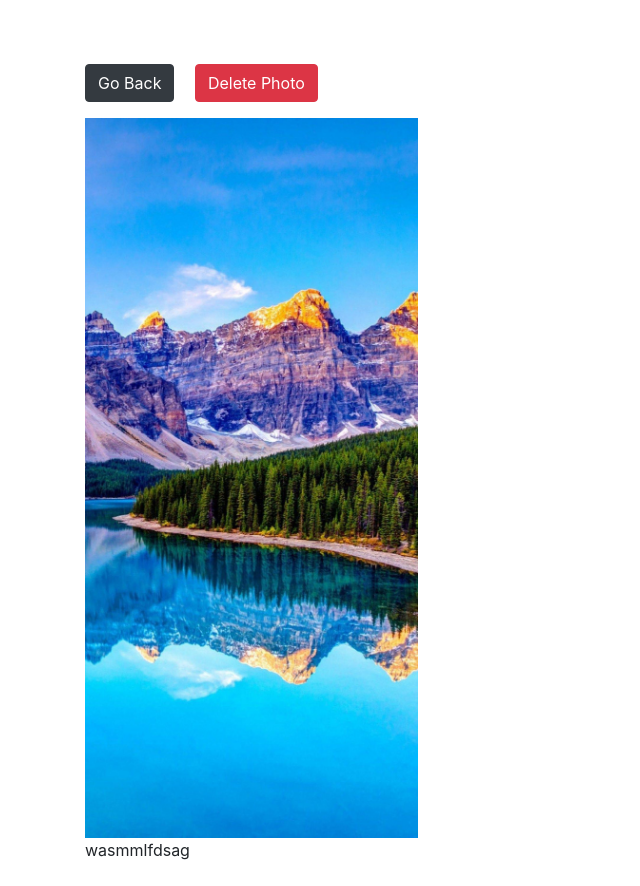
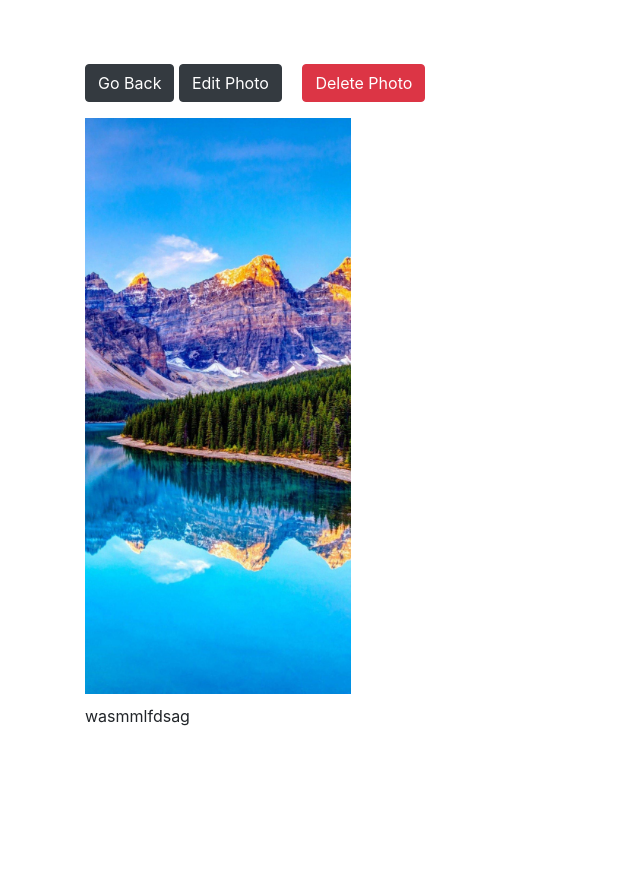
Before and after one commit to gautamsood15/Photoshare, a Django app: page /photo/1/ in a window 1280 px wide. Shown: the whole page, without its empty margins (0-640 px from the left). Run offline with Django 4.2, Linux system fonts and the light colour scheme; data comes from the database, SQL or seed files in the repository.

Commit message:
setting up edit buttons

```diff
--- a/photos/templates/photos/add.html
+++ b/photos/templates/photos/add.html
@@ -4,7 +4,7 @@
     <meta charset="UTF-8">
     <meta http-equiv="X-UA-Compatible" content="IE=edge">
     <meta name="viewport" content="width=device-width, initial-scale=1.0">
-    <title>Add Photo</title>
+    <title>Photoshare</title>
 
     <link rel="stylesheet" href="https://cdn.jsdelivr.net/npm/bootstrap@4.0.0/dist/css/bootstrap.min.css" integrity="sha384-Gn5384xqQ1aoWXA+058RXPxPg6fy4IWvTNh0E263XmFcJlSAwiGgFAW/dAiS6JXm" crossorigin="anonymous">
 
--- a/photos/templates/photos/photo.html
+++ b/photos/templates/photos/photo.html
@@ -3,12 +3,18 @@
 <head>
     <meta charset="UTF-8">
     <meta http-equiv="X-UA-Compatible" content="IE=edge">
-    <title>Photo</title>
+    <title>Photoshare</title>
     <meta name="viewport" content="width=device-width, initial-scale=1.0">
 
 
     <link rel="stylesheet" href="https://cdn.jsdelivr.net/npm/bootstrap@4.0.0/dist/css/bootstrap.min.css" integrity="sha384-Gn5384xqQ1aoWXA+058RXPxPg6fy4IWvTNh0E263XmFcJlSAwiGgFAW/dAiS6JXm" crossorigin="anonymous">
 
+    <style>
+        #desc {
+            margin-top: 10px;
+
+        }
+    </style>
 
 
 </head>
@@ -19,17 +25,17 @@
 
                 <form method="POST" enctype="multipart/form-data">
                 {% csrf_token %}
-                <a href="{% url 'gallery' %}" class="btn btn-dark my-3">Go Back</a>
-
-
-                <button type="submit" class="btn btn-danger m-3">Delete Photo</button>
+                    <a href="{% url 'gallery' %}" class="btn btn-dark my-3">Go Back</a>
+                    <a href="{% url 'edit' %}" class="btn btn-dark my-3">Edit Photo</a>
+                    <button type="submit" class="btn btn-danger m-3">Delete Photo</button>
                 </form>
 
                 <div style="height: 90vh;">
 
-                    <img style="max-width: 100%; max-height: 100%;" src="{{photo.image.url}}">
+                    <img style="max-width: 80%; max-height: 80%;" src="{{photo.image.url}}">
 
-                    <p>{{photo.description}}</p>
+
+                    <p id="desc">{{photo.description}}</p>
 
                 </div>
             </div>
--- a/photos/urls.py
+++ b/photos/urls.py
@@ -5,4 +5,5 @@ urlpatterns = [
     path("", views.gallery, name="gallery"),
     path("photo/<str:pk>/", views.viewPhoto, name="photo"),
     path("add/", views.addPhoto, name="add"),
+    path("edit/", views.editPhoto, name="edit")
 ]
--- a/photos/views.py
+++ b/photos/views.py
@@ -46,3 +46,11 @@ def addPhoto(request):
 
     context = {'categories': categories}
     return render(request, "photos/add.html", context)
+
+
+def editPhoto(request):
+
+    context = {}
+
+
+    return render(request, "photos/edit.html", context)
```
Also changed, not shown: photos/templates/photos/edit.html (added, +12 -0 lines).
